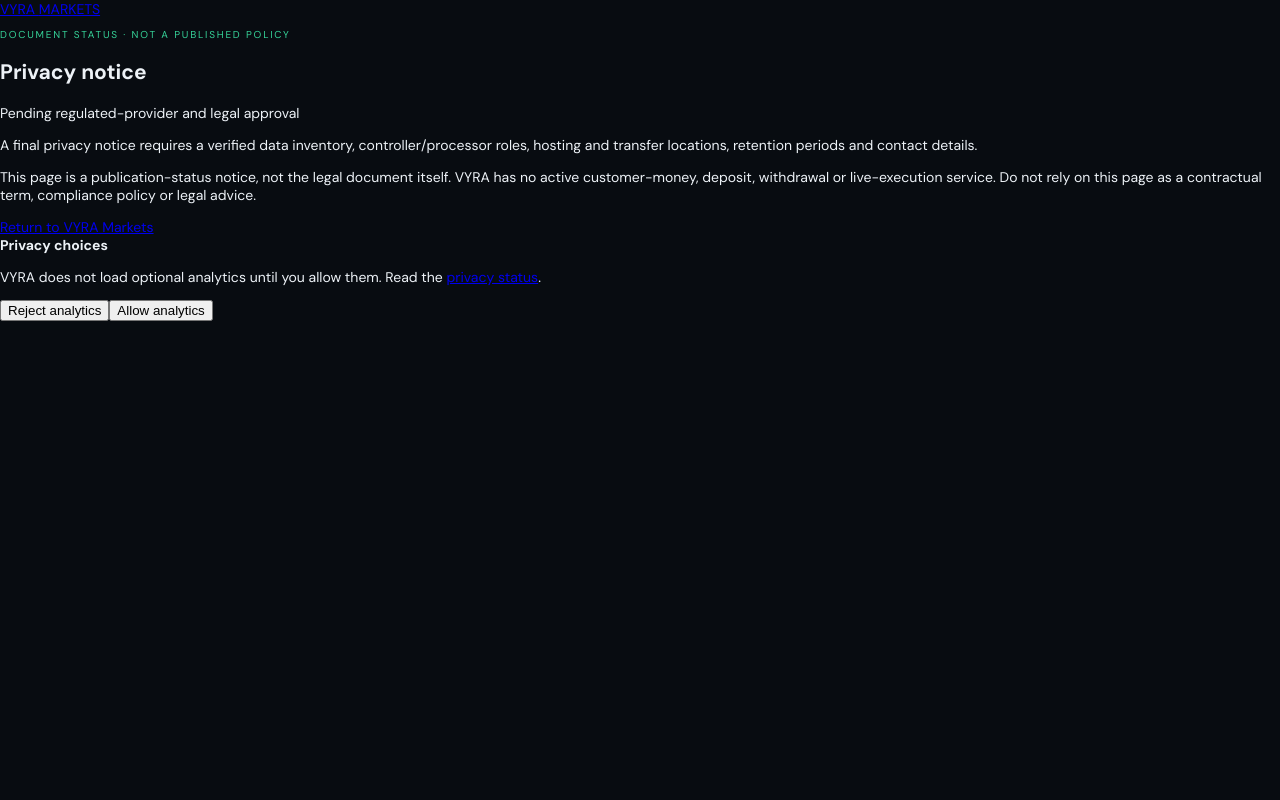
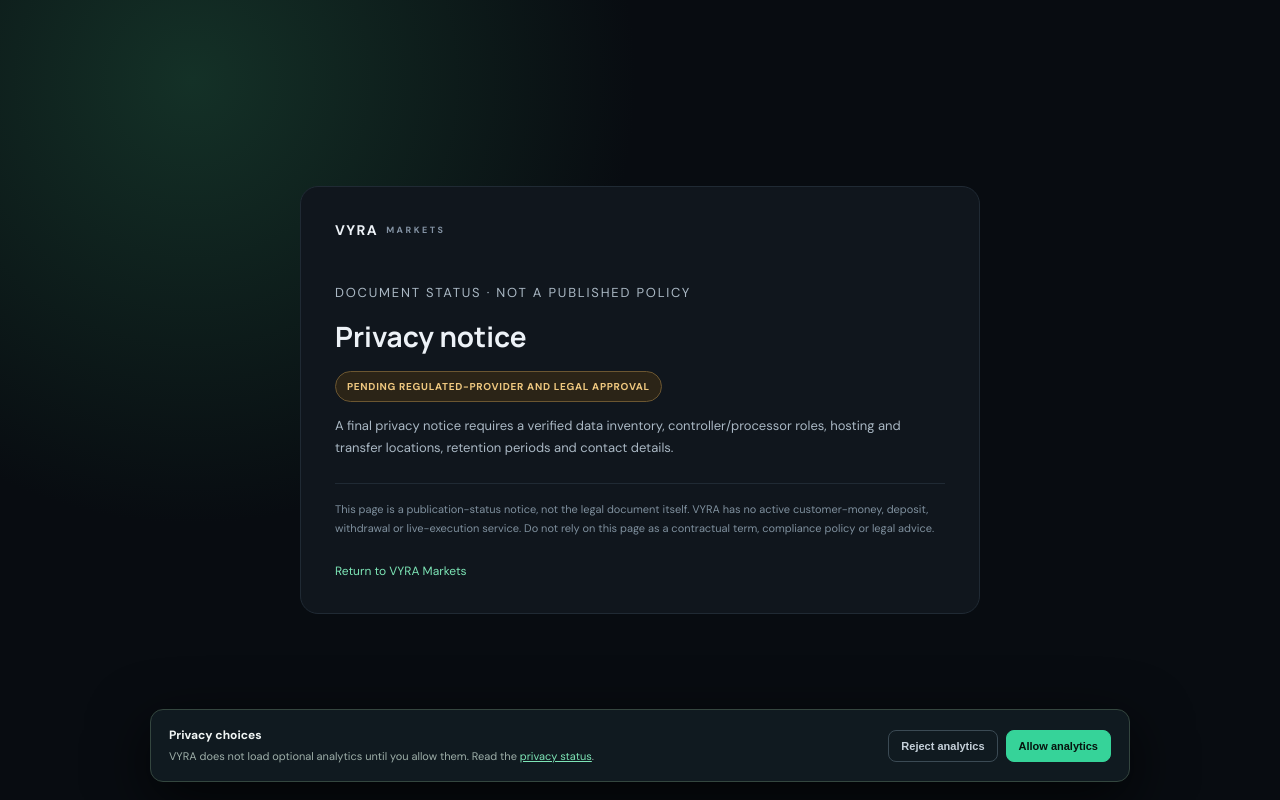
Before and after one commit to Alitiora-Initiative/VYRA, a Next.js app: page /legal/privacy in a window 1280 px wide. Built offline with nearby package versions, Linux system fonts and the light colour scheme; no server answers.

Commit message:
Style privacy consent and policy status pages

```diff
--- a/src/app/globals.css
+++ b/src/app/globals.css
@@ -52,3 +52,17 @@
 .neonAuthCard{width:min(100%,480px);}
 .neonAuthCard>.authBrand{margin:0 0 24px;text-decoration:none;}
 .neonAuthCard .authFoot{margin-top:20px;text-align:center;font-size:10px;color:#8291a0;}
+
+/* VYRA provider/onboarding support */
+.consentBanner{position:fixed;z-index:60;left:18px;right:18px;bottom:18px;max-width:980px;margin:0 auto;padding:15px 18px;display:flex;align-items:center;justify-content:space-between;gap:18px;background:#101a20;border:1px solid #34463f;border-radius:13px;box-shadow:0 18px 60px #000b}
+.consentBanner strong{font-size:12px;color:#f1f6f5}.consentBanner p{font-size:11px;line-height:1.6;color:#9eafa9;margin:5px 0 0}.consentBanner a{color:#7de5b6}
+.consentActions{display:flex;gap:8px;flex-shrink:0}.consentActions button{border-radius:8px;padding:9px 12px;font-size:11px;font-weight:700;cursor:pointer}
+.consentSecondary{background:transparent;border:1px solid #3b4a54;color:#c5d0d9}.consentPrimary{background:#36d399;border:1px solid #36d399;color:#06140e}
+.legalStatusShell{min-height:100vh;display:grid;place-items:center;padding:24px;background:radial-gradient(circle at 15% 10%,#143127 0,transparent 34%),var(--bg)}
+.legalStatusCard{width:min(100%,680px);padding:34px;background:var(--panel);border:1px solid var(--line);border-radius:18px}
+.legalStatusBrand{display:inline-flex;gap:8px;align-items:center;text-decoration:none;color:var(--text);font-weight:800;letter-spacing:1.4px;margin-bottom:30px}.legalStatusBrand span{color:var(--muted);font-size:9px;letter-spacing:2.5px}
+.legalStatusCard h1{font-family:Manrope;font-size:28px;margin:10px 0 16px}.legalStatusCard p{color:#aab8c4;line-height:1.7;font-size:13px}
+.legalPending{display:inline-flex;border:1px solid #6b5631;background:#2b2417;color:#efc87f;padding:8px 11px;border-radius:20px;font-size:10px;font-weight:700;letter-spacing:.7px;text-transform:uppercase}
+.legalFinePrint{border-top:1px solid var(--line);padding-top:16px;margin-top:24px;font-size:11px!important;color:#7f909e!important}
+.legalBack{display:inline-flex;margin-top:15px;color:#7de5b6;text-decoration:none;font-size:12px}
+@media(max-width:650px){.consentBanner{left:10px;right:10px;bottom:10px;align-items:stretch;flex-direction:column}.consentActions{justify-content:flex-end}.legalStatusCard{padding:24px 19px}}
```
